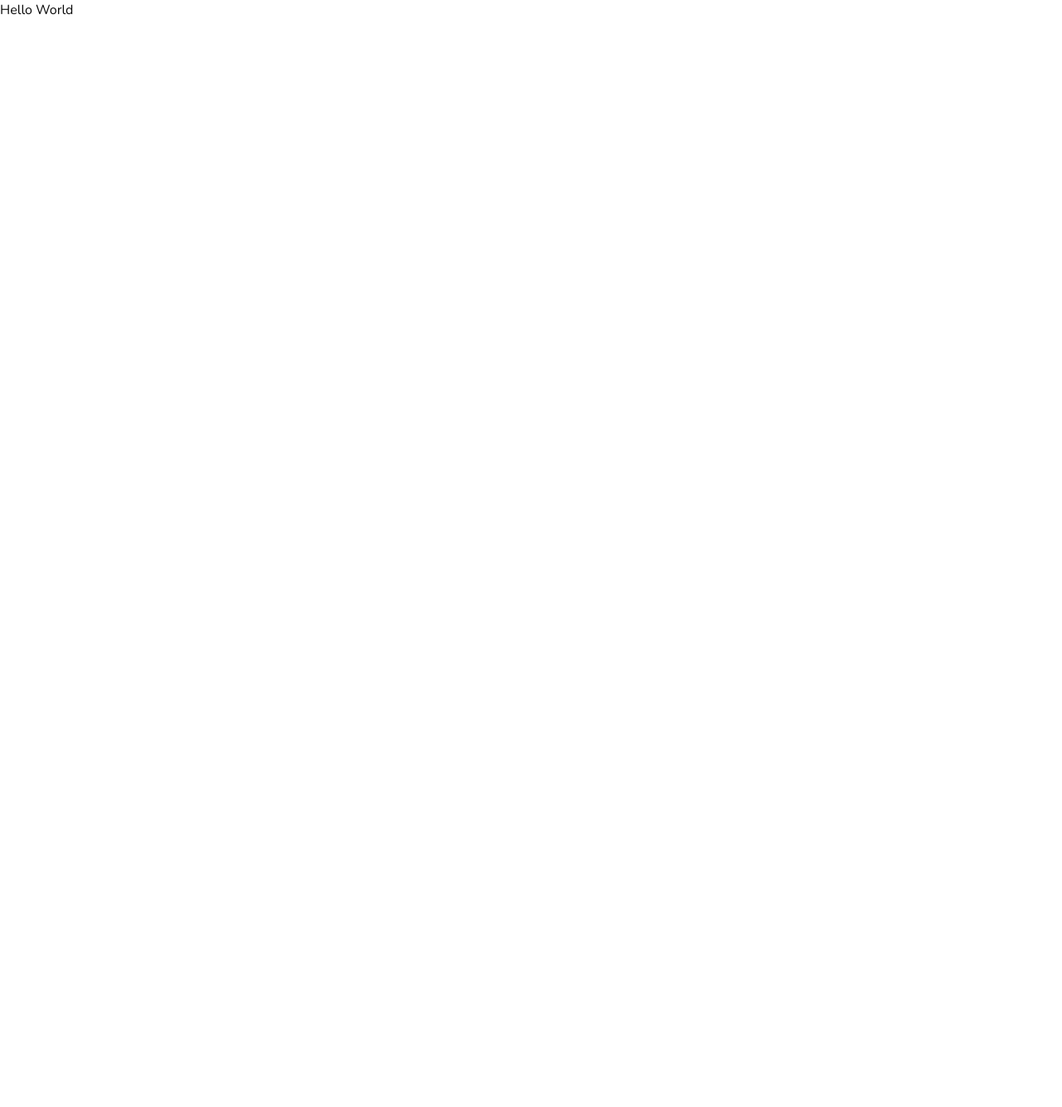
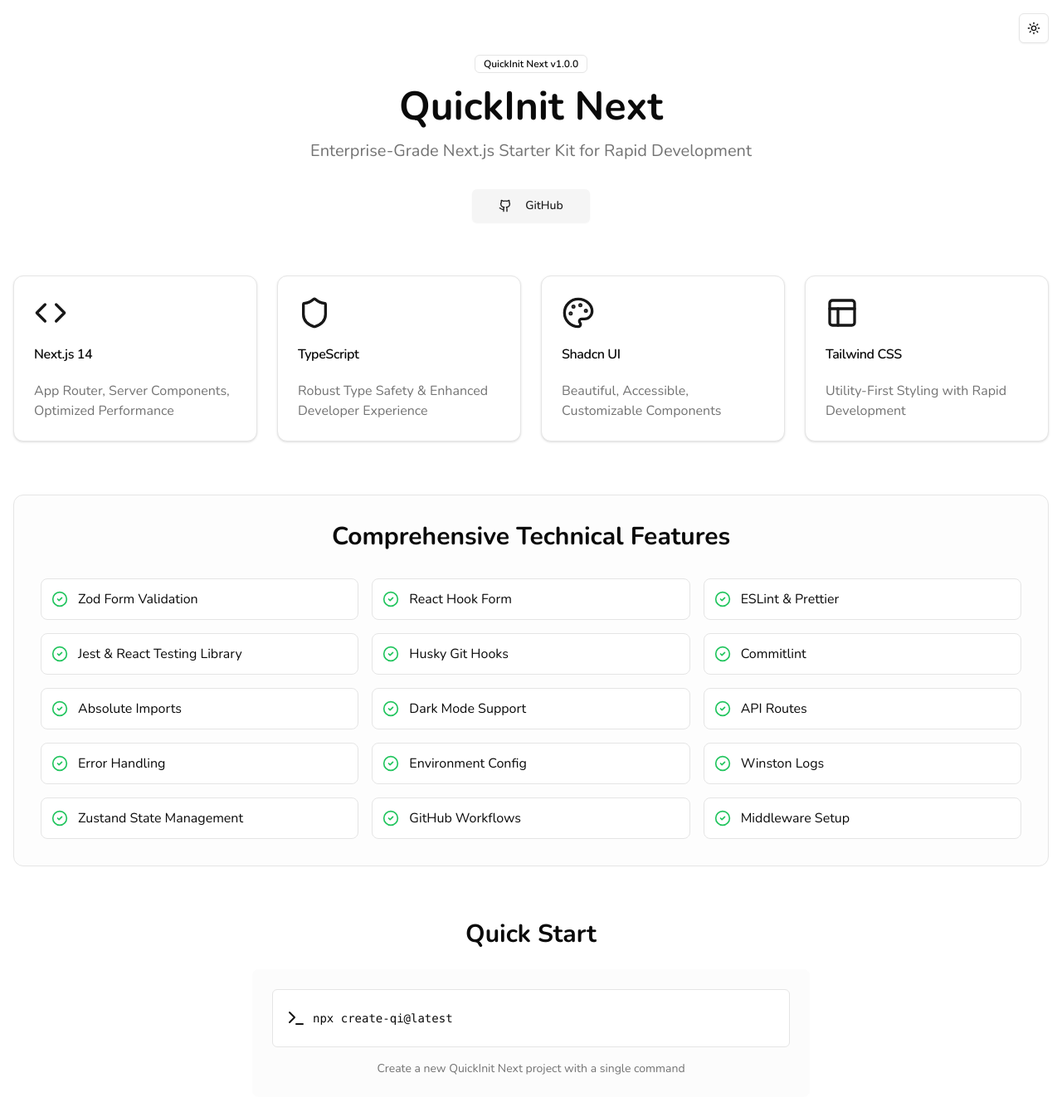
Before and after one commit to quickinit/quickinit-next, a Next.js app: page / in a window 1280 px wide. Shown: the top 1334 px of the page at 83% size. Before the commit the page ends 800 px from the top, so only its background shows below. Built offline with nearby package versions, Linux system fonts and the light colour scheme.

Commit message:
feat: loading, error, not-found page and middleware setup (#12)

```diff
--- a/app/layout.tsx
+++ b/app/layout.tsx
@@ -1,19 +1,21 @@
 import type { Metadata } from 'next';
 import './globals.css';
-import { ThemeProvider } from '@/components/theme-providers';
 import { Toaster } from '@/components/ui/sonner';
 import { Nunito } from 'next/font/google';
+import Loading from './loading';
+import { Suspense } from 'react';
+import Providers from './providers';
 
 const nunito = Nunito({
 	subsets: ['latin'],
 });
 
 export const metadata: Metadata = {
-	title: 'Create Next App',
-	description: 'Generated by create next app',
+	title: 'Quickinit Next',
+	description: 'Generated by create qi',
 };
 
-export default function RootLayout({
+export default async function RootLayout({
 	children,
 }: Readonly<{
 	children: React.ReactNode;
@@ -21,10 +23,12 @@
 	return (
 		<html lang='en'>
 			<body className={`antialiased ${nunito.className}`}>
-				<ThemeProvider attribute='class' defaultTheme='system' disableTransitionOnChange>
-					<Toaster duration={2500} richColors closeButton position='top-right' />
-					{children}
-				</ThemeProvider>
+				<Suspense fallback={<Loading />}>
+					<Providers>
+						<Toaster duration={2500} richColors closeButton position='top-right' />
+						{children}
+					</Providers>
+				</Suspense>
 			</body>
 		</html>
 	);
--- /dev/null
+++ b/app/loading.tsx
@@ -0,0 +1,26 @@
+'use client';
+
+import React from 'react';
+import { Loader2 } from 'lucide-react';
+import { Card, CardContent } from '@/components/ui/card';
+
+const Loading = () => {
+	return (
+		<div className='fixed inset-0 z-50 flex items-center justify-center bg-background/80 backdrop-blur-sm'>
+			<Card className='w-full max-w-sm'>
+				<CardContent className='flex flex-col items-center justify-center space-y-4 p-6'>
+					<Loader2 className='h-12 w-12 animate-spin text-primary' strokeWidth={1.5} />
+					<div className='space-y-2 text-center'>
+						<h2 className='text-xl font-semibold text-foreground'>Loading</h2>
+						<p className='text-sm text-muted-foreground'>Preparing your content</p>
+					</div>
+					<div className='h-1 w-full overflow-hidden bg-primary/10'>
+						<div className='animate-progress-bar h-full bg-primary'></div>
+					</div>
+				</CardContent>
+			</Card>
+		</div>
+	);
+};
+
+export default Loading;
--- /dev/null
+++ b/app/not-found.tsx
@@ -0,0 +1,45 @@
+'use client';
+import React from 'react';
+import Link from 'next/link';
+import { Frown, Home, ArrowLeft } from 'lucide-react';
+import { Button } from '@/components/ui/button';
+import { Card, CardContent, CardDescription, CardHeader, CardTitle } from '@/components/ui/card';
+
+const NotFoundPage = () => {
+	return (
+		<div className='flex min-h-screen items-center justify-center bg-background p-4'>
+			<Card className='w-full max-w-md text-center'>
+				<CardHeader>
+					<CardTitle className='flex items-center justify-center text-3xl'>
+						<Frown className='mr-3 h-12 w-12 text-primary' />
+						404 - Page Not Found
+					</CardTitle>
+					<CardDescription className='text-base'>
+						Oops! The page you&apos;re looking for doesn&apos;t exist.
+					</CardDescription>
+				</CardHeader>
+				<CardContent className='space-y-6'>
+					<div className='rounded-lg border border-dashed border-primary/20 bg-muted/10 p-6'>
+						<p className='text-muted-foreground'>
+							The requested URL might have been removed, renamed, or temporarily unavailable.
+						</p>
+					</div>
+					<div className='flex flex-col space-y-4'>
+						<Button asChild className='w-full'>
+							<Link href='/'>
+								<Home className='mr-2 h-4 w-4' />
+								Return to Home
+							</Link>
+						</Button>
+						<Button variant='outline' className='w-full' onClick={() => window.history.back()}>
+							<ArrowLeft className='mr-2 h-4 w-4' />
+							Go Back
+						</Button>
+					</div>
+				</CardContent>
+			</Card>
+		</div>
+	);
+};
+
+export default NotFoundPage;
--- a/app/page.tsx
+++ b/app/page.tsx
@@ -1,9 +1,144 @@
 'use client';
+import { Code, Github, Layout, Palette, Shield, CheckCircle2, Terminal, Copy } from 'lucide-react';
 
-export default function Home() {
+import { ThemeToggle } from '@/components/ThemeToggle';
+import { Button } from '@/components/ui/button';
+import { Badge } from '@/components/ui/badge';
+import { Card, CardContent, CardHeader, CardTitle } from '@/components/ui/card';
+import { toast } from 'sonner';
+import Link from 'next/link';
+
+export default function HomePage() {
+	const features = [
+		{
+			icon: Code,
+			title: 'Next.js 14',
+			description: 'App Router, Server Components, Optimized Performance',
+		},
+		{
+			icon: Shield,
+			title: 'TypeScript',
+			description: 'Robust Type Safety & Enhanced Developer Experience',
+		},
+		{
+			icon: Palette,
+			title: 'Shadcn UI',
+			description: 'Beautiful, Accessible, Customizable Components',
+		},
+		{
+			icon: Layout,
+			title: 'Tailwind CSS',
+			description: 'Utility-First Styling with Rapid Development',
+		},
+	];
+
+	const technicalFeatures = [
+		'Zod Form Validation',
+		'React Hook Form',
+		'ESLint & Prettier',
+		'Jest & React Testing Library',
+		'Husky Git Hooks',
+		'Commitlint',
+		'Absolute Imports',
+		'Dark Mode Support',
+		'API Routes',
+		'Error Handling',
+		'Environment Config',
+		'Winston Logs',
+		'Zustand State Management',
+		'GitHub Workflows',
+		'Middleware Setup',
+	];
+
+	const copyInstallCommand = () => {
+		navigator.clipboard.writeText('npx create-next-app@latest quickinit-next');
+		toast.success('Command Copied', {
+			description: 'Installation command copied to clipboard!',
+		});
+	};
+
 	return (
-		<div>
-			<h1>Hello World</h1>
+		<div className='min-h-screen bg-background'>
+			<div className='absolute right-4 top-4 flex space-x-4'>
+				<ThemeToggle />
+			</div>
+
+			<div className='container mx-auto px-4 py-16'>
+				<div className='mb-16 text-center'>
+					<Badge variant='outline' className='mb-4'>
+						QuickInit Next v1.0.0
+					</Badge>
+					<h1 className='mb-4 text-5xl font-bold text-foreground'>QuickInit Next</h1>
+					<p className='mx-auto max-w-2xl text-xl text-muted-foreground'>
+						Enterprise-Grade Next.js Starter Kit for Rapid Development
+					</p>
+
+					<div className='mt-8 flex justify-center space-x-4'>
+						<Button variant='secondary' asChild size='lg'>
+							<Link href='https://github.com/quickinit/quickinit-next' target='_blank' rel='noopener noreferrer'>
+								<Github className='mr-2 h-5 w-5' />
+								GitHub
+							</Link>
+						</Button>
+					</div>
+				</div>
+
+				<div className='mb-16 grid gap-6 md:grid-cols-2 lg:grid-cols-4'>
+					{features.map((feature, index) => (
+						<Card
+							key={index}
+							className='group border border-neutral-200 bg-white transition-all hover:shadow-md dark:border-neutral-800 dark:bg-neutral-900'
+						>
+							<CardHeader>
+								<feature.icon className='mb-4 h-10 w-10 text-primary transition-transform group-hover:rotate-6' />
+								<CardTitle>{feature.title}</CardTitle>
+							</CardHeader>
+							<CardContent>
+								<p className='text-muted-foreground'>{feature.description}</p>
+							</CardContent>
+						</Card>
+					))}
+				</div>
+
+				<div className='rounded-xl border bg-muted/20 p-8'>
+					<h2 className='mb-8 text-center text-3xl font-bold'>Comprehensive Technical Features</h2>
+
+					<div className='grid gap-4 md:grid-cols-3'>
+						{technicalFeatures.map((feature, index) => (
+							<div
+								key={index}
+								className='flex items-center space-x-3 rounded-lg border border-neutral-200 bg-white p-3 dark:border-neutral-800 dark:bg-neutral-900'
+							>
+								<CheckCircle2 className='h-5 w-5 text-green-500' />
+								<span className='text-foreground'>{feature}</span>
+							</div>
+						))}
+					</div>
+				</div>
+
+				<div className='mt-16 text-center'>
+					<h2 className='mb-6 text-3xl font-bold'>Quick Start</h2>
+					<div className='group relative mx-auto max-w-2xl rounded-lg bg-muted/30 p-6'>
+						<pre className='flex items-center justify-between overflow-x-auto rounded-md border border-neutral-200 bg-white p-4 text-left dark:border-neutral-800 dark:bg-neutral-900'>
+							<code className='flex items-center text-sm'>
+								<Terminal className='mr-2 text-primary' />
+								npx create-qi@latest
+							</code>
+							<Button
+								variant='ghost'
+								size='icon'
+								className='opacity-0 transition-opacity group-hover:opacity-100'
+								onClick={copyInstallCommand}
+							>
+								<Copy className='h-4 w-4' />
+							</Button>
+						</pre>
+						<div className='mt-4 text-sm text-muted-foreground'>
+							Create a new QuickInit Next project with a single command
+						</div>
+					</div>
+				</div>
+			</div>
 		</div>
 	);
 }
--- /dev/null
+++ b/app/providers.tsx
@@ -0,0 +1,16 @@
+'use client';
+import { ThemeProvider } from '@/components/theme-providers';
+import { TooltipProvider } from '@/components/ui/tooltip';
+import { SessionProvider } from 'next-auth/react';
+
+const Providers = ({ children }: { children: React.ReactNode }) => {
+	return (
+		<SessionProvider>
+			<ThemeProvider attribute='class' defaultTheme='system' disableTransitionOnChange>
+				<TooltipProvider>{children}</TooltipProvider>
+			</ThemeProvider>
+		</SessionProvider>
+	);
+};
+
+export default Providers;
--- a/config/index.ts
+++ b/config/index.ts
@@ -6,6 +6,9 @@
 	db: process.env.POSTGRES_DB_URI || 'postgresql://postgres:postgres@localhost:5432/postgres',
 };
 
+export const PROTECTED_ROUTES = ['/dashboard(.*)'];
+
 export const node_env: 'development' | 'production' | 'test' = process.env.NODE_ENV || 'development';
 
-export const jwtSecret: string = process.env.NEXT_PUBLIC_APP_JWT_SECRET || 'secret';
+export const NEXTAUTH_SECRET = process.env.NEXTAUTH_SECRET || 'my-secret';
+export const NEXTAUTH_URL = process.env.NEXTAUTH_URL || 'http://localhost:3000';
--- /dev/null
+++ b/middleware.ts
@@ -0,0 +1,3 @@
+export { default } from 'next-auth/middleware';
+
+export const config = { matcher: ['/dashboard(.*)'] };
--- a/utils/files.ts
+++ b/utils/files.ts
@@ -71,7 +71,7 @@
 export const jsonToCsv = (json: any[]) => {
 	const replacer = (_: any, value: any) => (value === null ? '' : value);
 	const header = Object.keys(json[0]);
-	let csv = json.map((row: any) => header.map((fieldName) => JSON.stringify(row[fieldName], replacer)).join(','));
+	const csv = json.map((row: any) => header.map((fieldName) => JSON.stringify(row[fieldName], replacer)).join(','));
 	csv.unshift(header.join(','));
 	return csv.join('\r\n');
 };
```
Also changed, not shown: app/error.tsx (added, +47 -0 lines), 2 other files (tests, documents, lock files or other folders).
